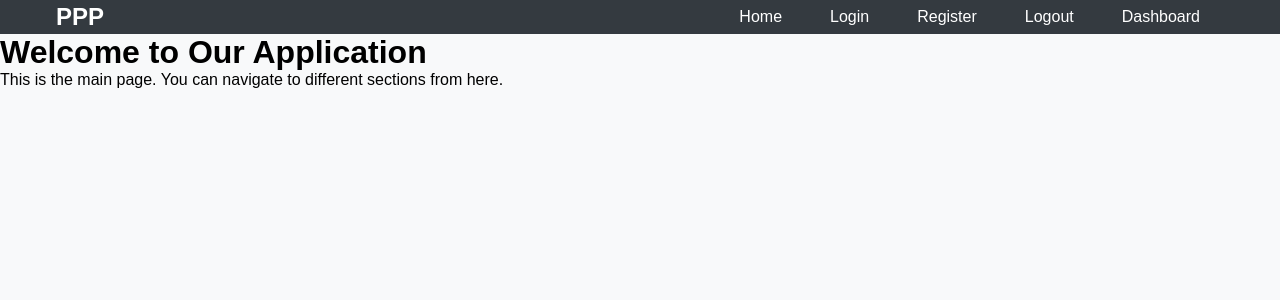
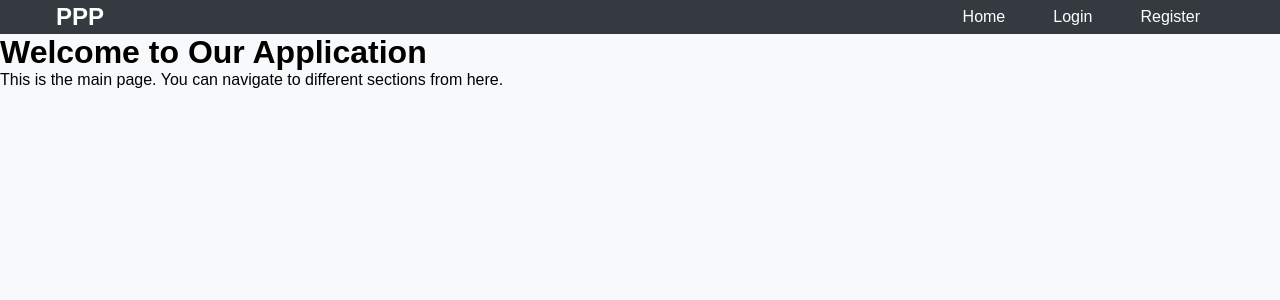
Before and after one commit to notAnotherAverageJoe/Property-Preservation-Plus, a React (Create React App) app in the folder client/: page / in a window 1280 px wide. Shown: the top 300 px of the page. Built offline with nearby package versions, Linux system fonts and the light colour scheme.

Commit message:
dynamic nav

```diff
--- a/client/src/components/Navbar.js
+++ b/client/src/components/Navbar.js
@@ -3,6 +3,9 @@ import { Link, useNavigate } from "react-router-dom";
 
 function Navbar() {
   const navigate = useNavigate();
+
+  // Check if user is logged in by looking for the token in localStorage
+  const isLoggedIn = !!localStorage.getItem("token");
 
   const handleLogout = () => {
     // Clear authentication token from localStorage or any other storage
@@ -30,20 +33,28 @@ function Navbar() {
           <li>
             <Link to="/">Home</Link>
           </li>
+          {!isLoggedIn && (
+            <>
               <li>
                 <Link to="/login">Login</Link>
               </li>
               <li>
                 <Link to="/register">Register</Link>
               </li>
+            </>
+          )}
+          {isLoggedIn && (
+            <>
+              <li>
+                <Link to="/dashboard">Dashboard</Link>
+              </li>
               <li>
                 <Link to="/login" onClick={handleLogout} className="nav-button">
                   Logout
                 </Link>
               </li>
-          <li>
-            <Link to="/dashboard">Dashboard</Link>
-          </li>
+            </>
+          )}
         </ul>
       </div>
     </nav>
```
Lines whose indentation alone changed are shown as unchanged.
